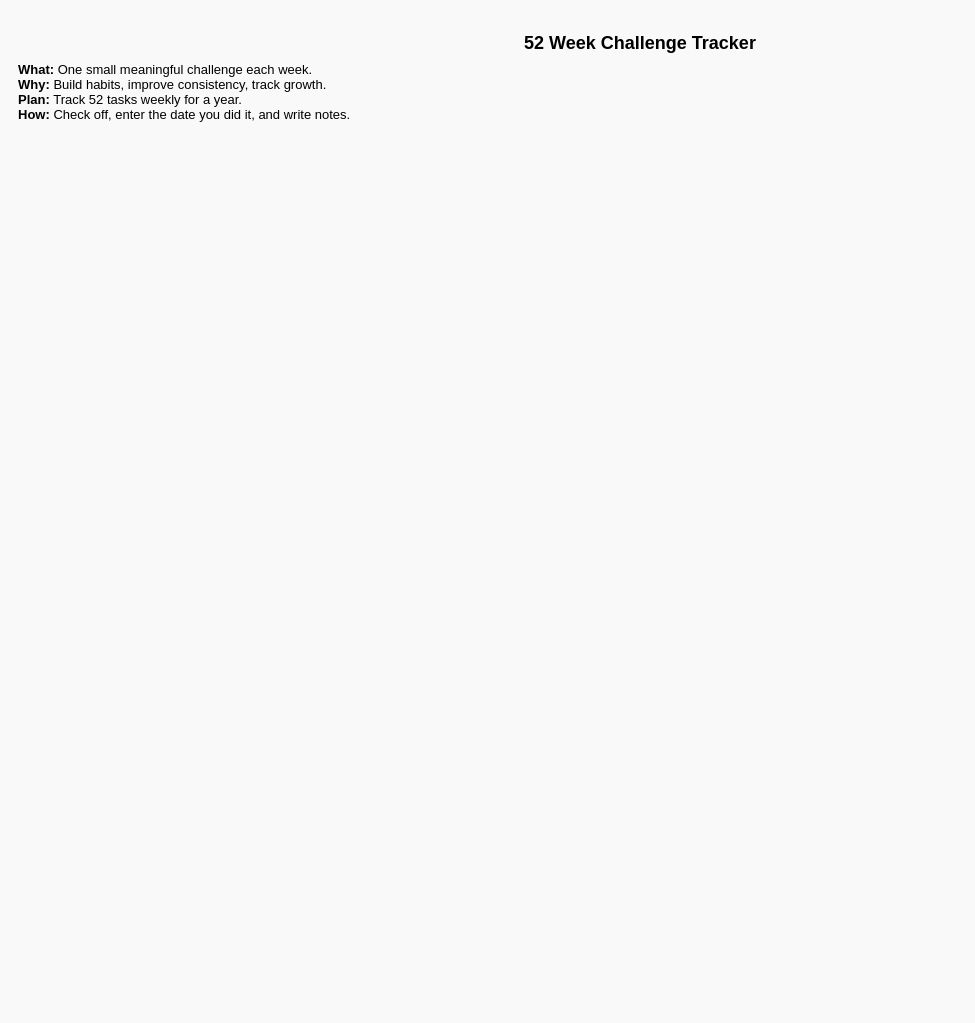
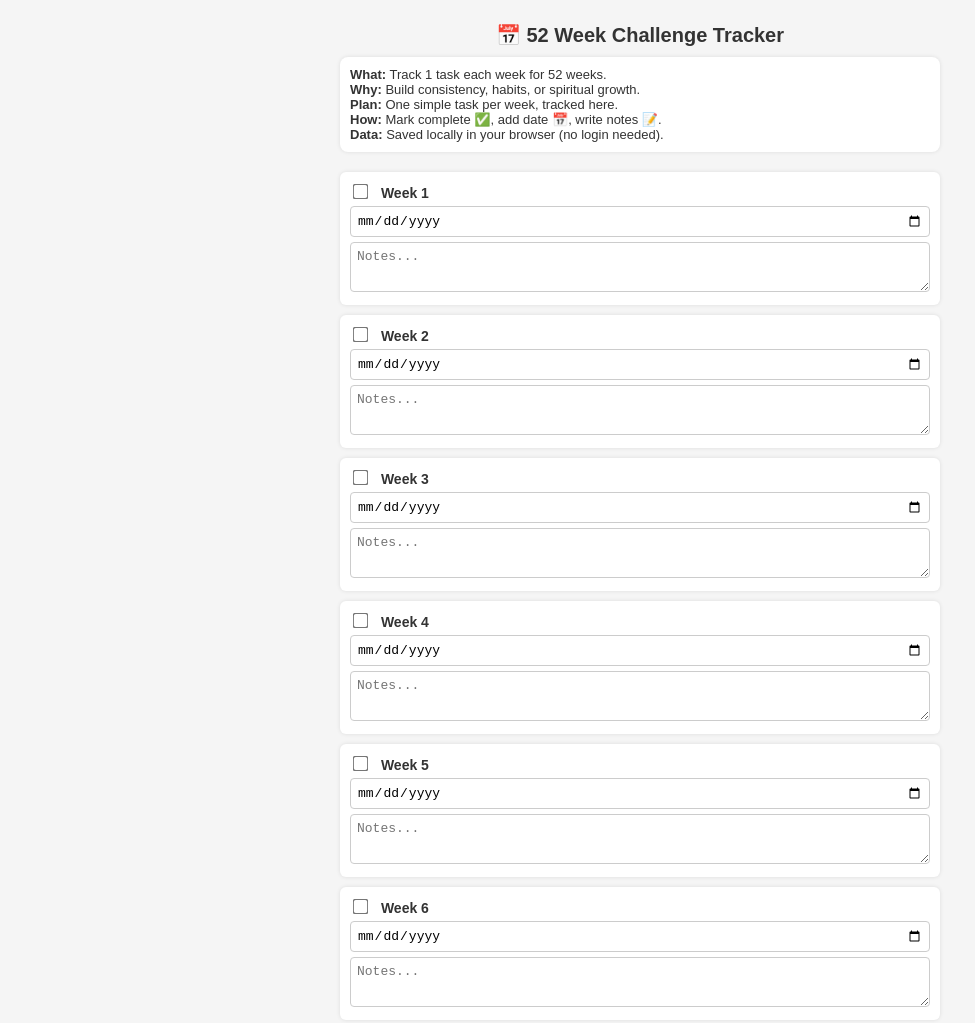
Before and after one commit to theikbhal/52-week-challenge-tracker, a plain HTML site: page index.html in a window 1280 px wide. Shown: the top 1023 px of the page, without its empty margins (0-975 px from the left). Before the commit the page ends 800 px from the top, so only its background shows below. Drawn offline with Linux system fonts and the light colour scheme.

Commit message:
Update index.html

```diff
--- a/index.html
+++ b/index.html
@@ -3,22 +3,29 @@
 <head>
   <meta charset="UTF-8" />
   <meta name="viewport" content="width=device-width, initial-scale=1.0"/>
-  <title>52 Week Challenge</title>
+  <title>52 Week Challenge Tracker</title>
   <style>
     body {
-      font-family: sans-serif;
+      font-family: Arial, sans-serif;
       padding: 10px;
       font-size: 14px;
-      background: #f9f9f9;
+      background: #f5f5f5;
+      color: #333;
+      max-width: 600px;
+      margin: auto;
     }
-    h2 {
+    h1 {
+      font-size: 20px;
       text-align: center;
-      font-size: 18px;
-      margin-bottom: 8px;
+      margin-bottom: 10px;
     }
     .info {
       font-size: 13px;
-      margin-bottom: 16px;
+      margin-bottom: 20px;
+      background: #fff;
+      padding: 10px;
+      border-radius: 8px;
+      box-shadow: 0 0 4px rgba(0,0,0,0.1);
     }
     .week {
       background: #fff;
@@ -32,15 +39,32 @@
       justify-content: space-between;
       align-items: center;
     }
-    textarea, input[type="date"] {
+    .week label {
+      font-weight: bold;
+      margin-right: 10px;
+    }
+    input[type="checkbox"] {
+      transform: scale(1.2);
+      margin-right: 10px;
+    }
+    input[type="date"], textarea {
       width: 100%;
+      box-sizing: border-box;
       margin-top: 5px;
       font-size: 13px;
-      padding: 4px;
-      box-sizing: border-box;
+      padding: 6px;
+      border-radius: 4px;
+      border: 1px solid #ccc;
     }
     textarea {
       height: 50px;
+      resize: vertical;
+    }
+    footer {
+      text-align: center;
+      font-size: 12px;
+      margin-top: 20px;
+      color: #888;
     }
     @media (max-width: 600px) {
       body {
@@ -51,19 +75,57 @@
 </head>
 <body>
 
-  <h2>52 Week Challenge Tracker</h2>
+  <h1>📅 52 Week Challenge Tracker</h1>
+
   <div class="info">
-    <strong>What:</strong> One small meaningful challenge each week.<br/>
-    <strong>Why:</strong> Build habits, improve consistency, track growth.<br/>
-    <strong>Plan:</strong> Track 52 tasks weekly for a year.<br/>
-    <strong>How:</strong> Check off, enter the date you did it, and write notes.
+    <strong>What:</strong> Track 1 task each week for 52 weeks.<br>
+    <strong>Why:</strong> Build consistency, habits, or spiritual growth.<br>
+    <strong>Plan:</strong> One simple task per week, tracked here.<br>
+    <strong>How:</strong> Mark complete ✅, add date 📅, write notes 📝.<br>
+    <strong>Data:</strong> Saved locally in your browser (no login needed).
   </div>
 
   <div id="challenge-list"></div>
 
+  <footer>
+    Built by @theikbhal • Data saved in localStorage
+  </footer>
+
   <script>
-    const listContainer = document.getElementById("challenge-list");
+    const container = document.getElementById("challenge-list");
+    const storageKey = "weekChallengeData";
+    const saved = JSON.parse(localStorage.getItem(storageKey) || "{}");
 
-    function loadData() {
-      const data = JSON.parse(localStorage.getItem("weekChallengeData") || "{}");
-      for (let i = 1; i <= 52;
+    for (let i = 1; i <= 52; i++) {
+      const weekKey = `week-${i}`;
+      const weekData = saved[weekKey] || { done: false, date: '', note: '' };
+
+      const div = document.createElement("div");
+      div.className = "week";
+      div.innerHTML = `
+        <div class="week-header">
+          <label>
+            <input type="checkbox" ${weekData.done ? 'checked' : ''} onchange="updateData(${i})" id="done-${i}">
+            Week ${i}
+          </label>
+        </div>
+        <div>
+          <input type="date" id="date-${i}" value="${weekData.date}" onchange="updateData(${i})" />
+          <textarea placeholder="Notes..." id="note-${i}" onchange="updateData(${i})">${weekData.note}</textarea>
+        </div>
+      `;
+      container.appendChild(div);
+    }
+
+    window.updateData = function(i) {
+      const data = JSON.parse(localStorage.getItem(storageKey) || "{}");
+      data[`week-${i}`] = {
+        done: document.getElementById(`done-${i}`).checked,
+        date: document.getElementById(`date-${i}`).value,
+        note: document.getElementById(`note-${i}`).value
+      };
+      localStorage.setItem(storageKey, JSON.stringify(data));
+    };
+  </script>
+</body>
+</html>
```
